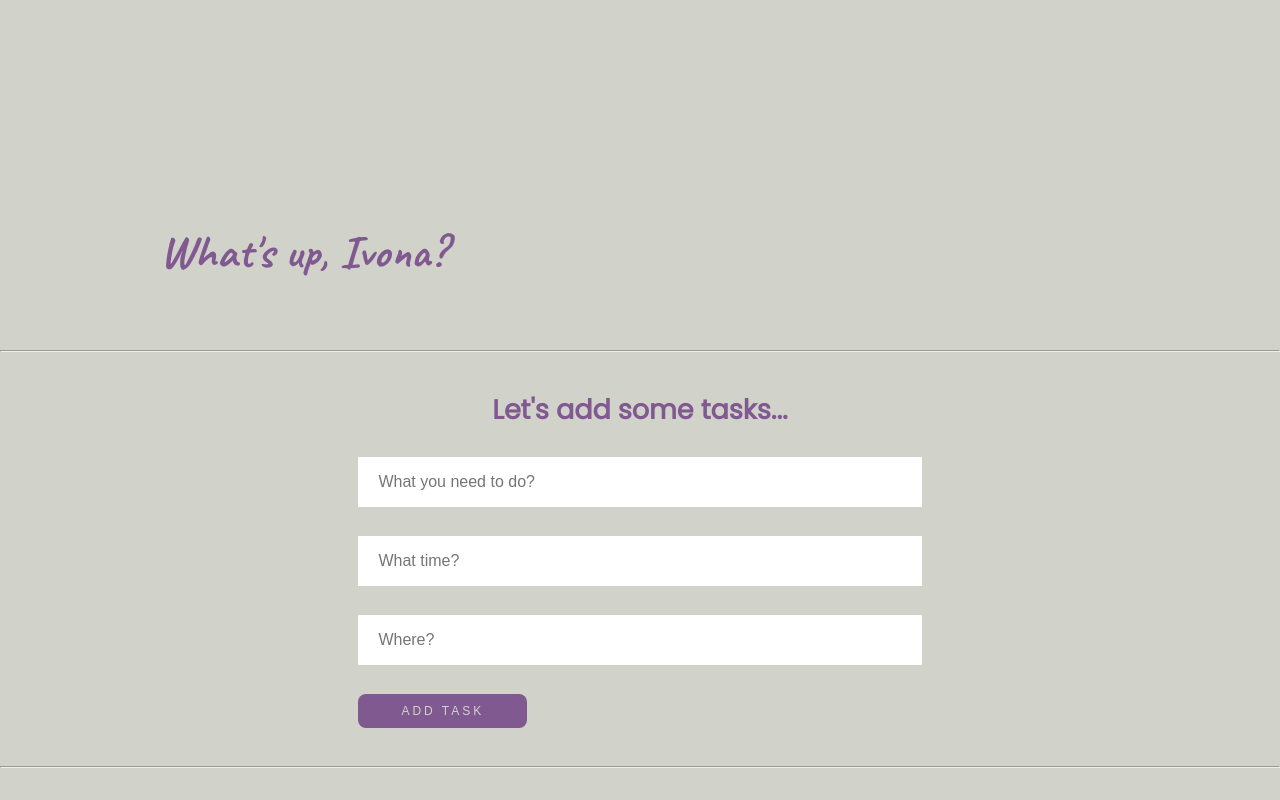
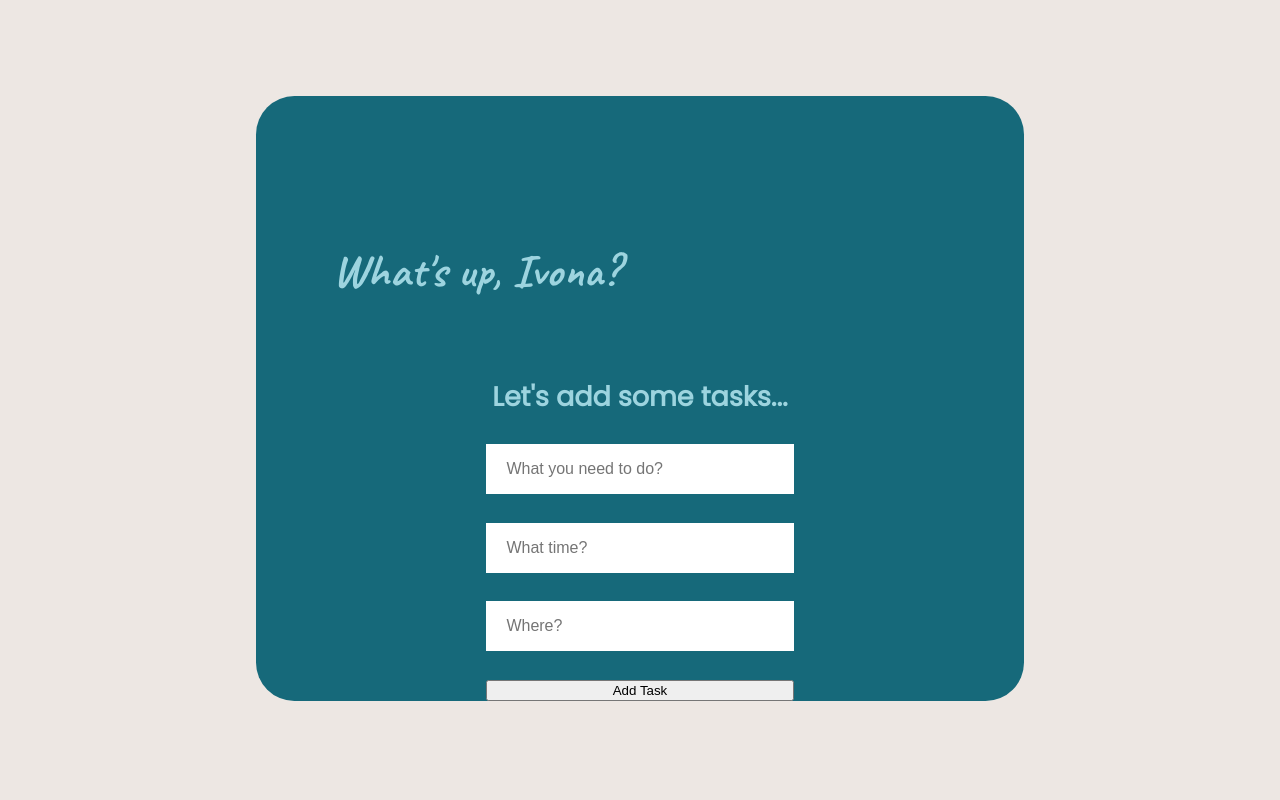
Before and after one commit to ivonamojsovska/capstone-project, a Next.js app: page /addTask in a window 1280 px wide. Shown: the top 800 px of the page. Built offline with nearby package versions, Linux system fonts and the light colour scheme.

Commit message:
task items styled

```diff
--- a/components/layout.js
+++ b/components/layout.js
@@ -12,12 +12,14 @@ function Layout(props) {
                 <meta name="description" content={props.description} />
                 <link rel="icon" href="/favicon.ico" />
             </Head>
-            <Navbar />
-            <Header />
-            <hr />
-            {props.children}
-            <hr />
-            <Footer />
+            <div className="app">
+                <Navbar />
+                <Header />
+
+                {props.children}
+
+            </div>
+
         </>
     );
 }
--- a/styles/globals.css
+++ b/styles/globals.css
@@ -1,8 +1,9 @@
 @import url("https://fonts.googleapis.com/css2?family=Poppins:wght@300;400&display=swap");
 
 :root {
-  --primary-color: #815991;
-  --bg-color: #d1d3ca;
+  --primary-color: #9dd4df;
+  --bg-color: #ede7e3;
+  --app-color: #16697a;
 }
 
 html,
@@ -16,18 +17,26 @@ body {
   font-weight: 300;
 }
 
+.app {
+  max-width: 60%;
+  margin: 5rem auto;
+  border: none;
+  border-radius: 2rem;
+  background: var(--app-color);
+}
+
 ul {
   list-style: none;
 }
 
-.delete-btn {
+.icons-btn {
   font-size: 1rem;
-  font-family: inherit;
-  padding: 0.5rem 1rem;
+
   border: none;
-  border-radius: 50%;
-  color: var(--primary-color);
-  background: var(--bg-color);
+
+  color: var(--app-color);
+  background: var(--primary-color);
+  cursor: pointer;
 }
 
 .link {
@@ -35,9 +44,8 @@ ul {
 }
 
 .container {
-  max-width: 50rem;
+  max-width: 80%;
   margin: 0 auto;
-  padding: 0 1rem;
 }
 
 .center {
@@ -45,7 +53,7 @@ ul {
 }
 
 .navbar {
-  height: 8rem;
+  height: 4rem;
   display: flex;
   justify-content: flex-end;
   /* border-bottom: 1px solid var(--primary-color); */
@@ -105,17 +113,18 @@ form {
   box-sizing: border-box;
 }
 
-.flat-button {
-  width: 30%;
+.add__task {
+  text-align: center;
+}
+
+.add-button {
   font-size: 12px;
   letter-spacing: 3px;
-  padding: 10px 12px;
+  padding: 10px 20px;
   border-radius: 8px;
   background: var(--primary-color);
-  color: var(--bg-color);
   text-transform: uppercase;
   text-align: center;
-  margin-right: 10px;
   border: none;
 }
 
@@ -163,28 +172,31 @@ footer .link {
   color: var(--bg-color);
 }
 
-.task__list-container {
-  width: 40%;
-  margin: 0 auto;
-  text-align: center;
-  border: 1px solid transparent;
-  border-radius: 5px;
-}
-
 .task__item {
-  margin: 2rem auto;
-  color: var(--bg-color);
-  padding: 0.5rem;
-  background: var(--primary-color);
-  border-radius: 10px;
+  display: flex;
+  flex-direction: column;
+  gap: 0.7rem;
+  margin: 1rem auto;
+  color: var(--app-color);
+  padding: 0.3rem 0.5rem;
 }
 
 .task__content {
   display: flex;
   justify-content: space-between;
   align-items: center;
+  background: var(--primary-color);
+  border-radius: 10px;
+  padding: 0 1rem;
 }
 
-.task__content > * {
-  padding: 0 2rem;
+.task__text {
+  display: flex;
+  gap: 2rem;
 }
+
+.task__icons {
+  display: flex;
+  align-items: center;
+  gap: 1rem;
+}
```
Also changed, not shown: pages/tasksList/index.js (+32 -13 lines).
